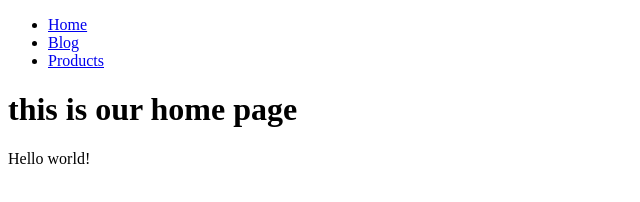
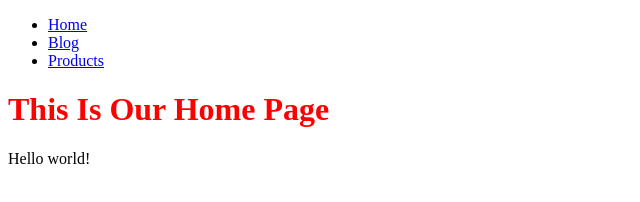
Before and after one commit to js-tut/gatsby-tutorial-second, a Gatsby site: page / in a window 1280 px wide. Shown: the whole page, without its empty margins (0-640 px from the left). Built offline with nearby package versions, Linux system fonts and the light colour scheme; Gatsby itself is replaced by a stand-in of ours.

Commit message:
8-inline-css

```diff
--- a/src/pages/index.js
+++ b/src/pages/index.js
@@ -2,7 +2,9 @@ import React from 'react'
 import Layout from '../components/layout'
 export default () => (
   <Layout>
-    <h1>this is our home page</h1>
+    <h1 style={{ color: 'red', textTransform: 'capitalize' }}>
+      this is our home page
+    </h1>
     Hello world!
   </Layout>
 )
```
